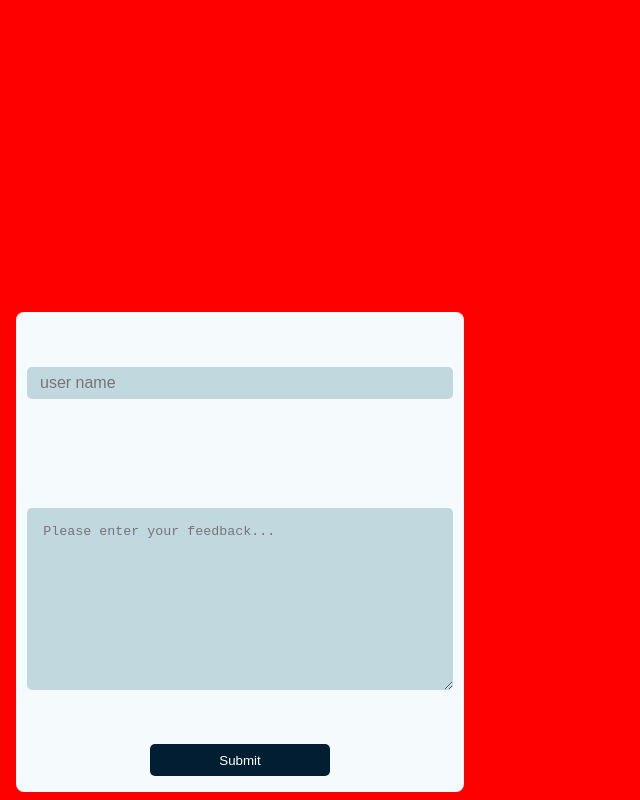
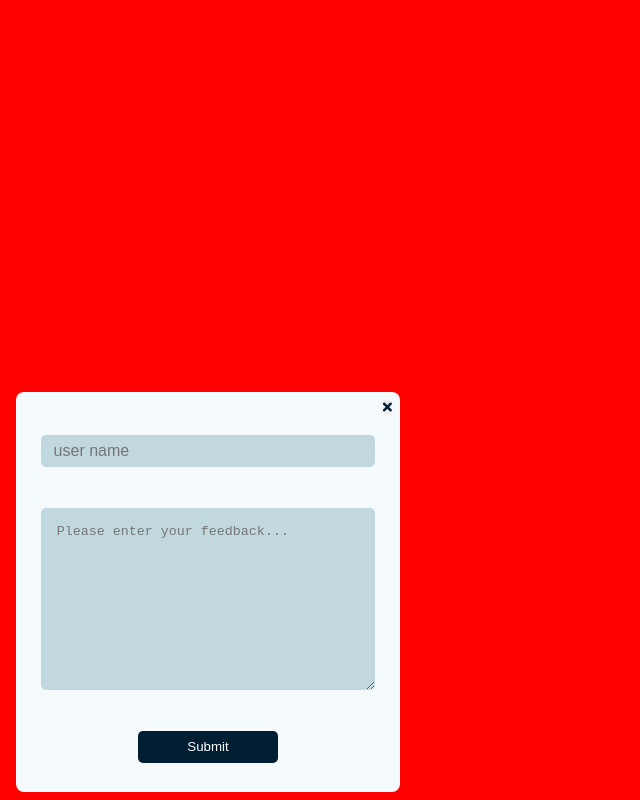
Before and after one commit to esatyasar/feedback-apps, a plain HTML site: page index.html in a window 1280 px wide. Both pictures are taken after a click on the button "Feedback". Shown: the whole page, without its empty margins (0-640 px from the left). Drawn offline with nearby package versions, Linux system fonts and the light colour scheme.

Commit message:
close btn added

```diff
--- a/index.html
+++ b/index.html
@@ -10,10 +10,15 @@
     <link rel="preconnect" href="https://fonts.googleapis.com">
     <link rel="preconnect" href="https://fonts.gstatic.com" crossorigin>
     <link href="https://fonts.googleapis.com/css2?family=Nunito+Sans&display=swap" rel="stylesheet">
+    <link rel="stylesheet" href="https://cdnjs.cloudflare.com/ajax/libs/font-awesome/5.11.1/css/all.min.css"
+        integrity="sha512-SUwyLkI1Wgm4aEZkDkwwigXaOI2HFLy1/YW73asun4sfvlkB9Ecl99+PHfCnfWD0FJjIuFTvWMM7BZPXCckpAA=="
+        crossorigin="anonymous" referrerpolicy="no-referrer" />
 
 </head>
 
 <body style="background-color: red;">
+
+
     <script src="./script.js"></script>
     <script src="https://unpkg.com/axios/dist/axios.min.js"></script>
 </body>
--- a/script.js
+++ b/script.js
@@ -12,6 +12,9 @@ body.insertAdjacentHTML("beforeend",
     body.insertAdjacentHTML("beforeend",
     `<div class="main">
             <div class="form-container">
+                <div class="close-container">
+                    <button class="close"><i class="fas fa-times"></i></button>
+                </div>
                 <form action="#" method="get" class="form">
                     <input type="text" class="userName" placeholder="user name">
                     <input type="hidden" class="userBrowser" value="browser">
--- a/style.css
+++ b/style.css
@@ -22,14 +22,15 @@ body{
     position: absolute;
     left: 1rem;
     bottom: 0.5rem;
-    width: 35%;
-    height: 60%;
+    width: 30%;
+    height: 50%;
     background-color: #F5FBFD;
     border-radius: 8px ;
 }
 
 .form-container{
     height: 100%;
+    padding: 1rem;
 }
 .form{
     display: flex;
@@ -39,6 +40,19 @@ body{
     height: 100%;
     margin: auto;
 }
+.close-container{
+    display: flex;
+    justify-content: flex-end;
+    margin-top: -0.5rem;
+    margin-right: -0.5rem;
+}
+.close{
+    border:none;
+    outline: none;
+    cursor: pointer;
+    color: #021e33;
+}
+
 
 input{
     height: 2rem;
@@ -62,7 +76,7 @@ textarea{
 }
 .submit{
     width:40%;
-    margin: 0 auto 1rem auto;
+    margin: auto;
     height: 2rem;
     border-radius:5px;
     background-color: #021e33;
```
